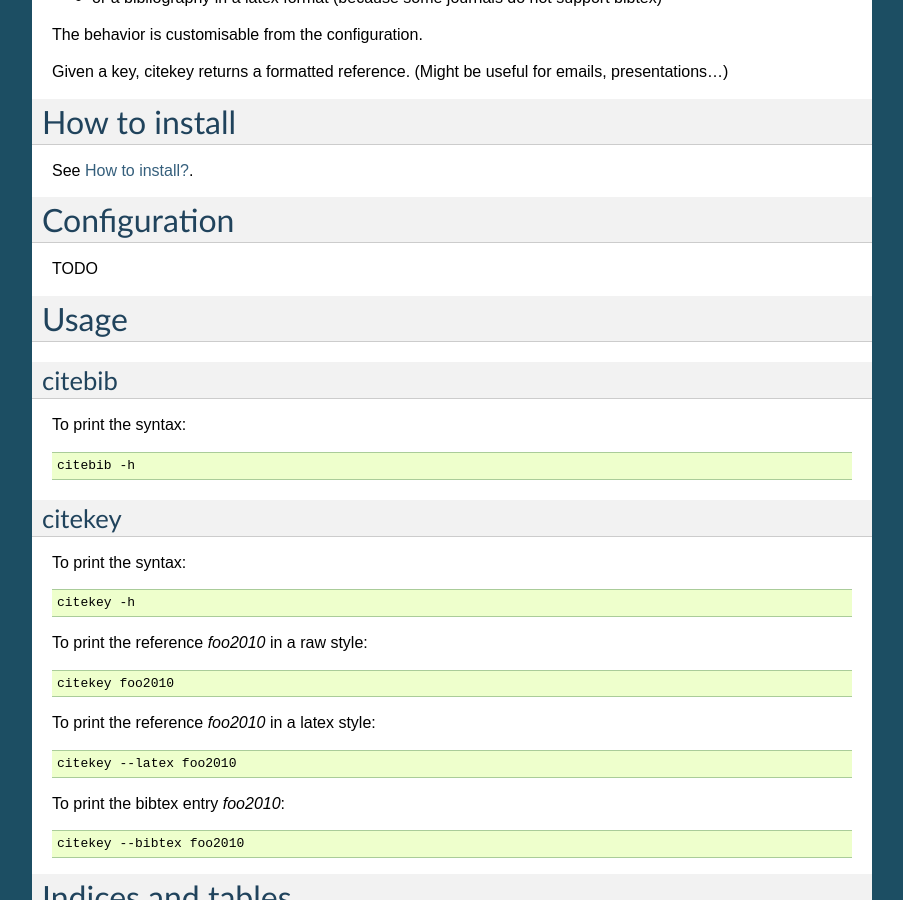
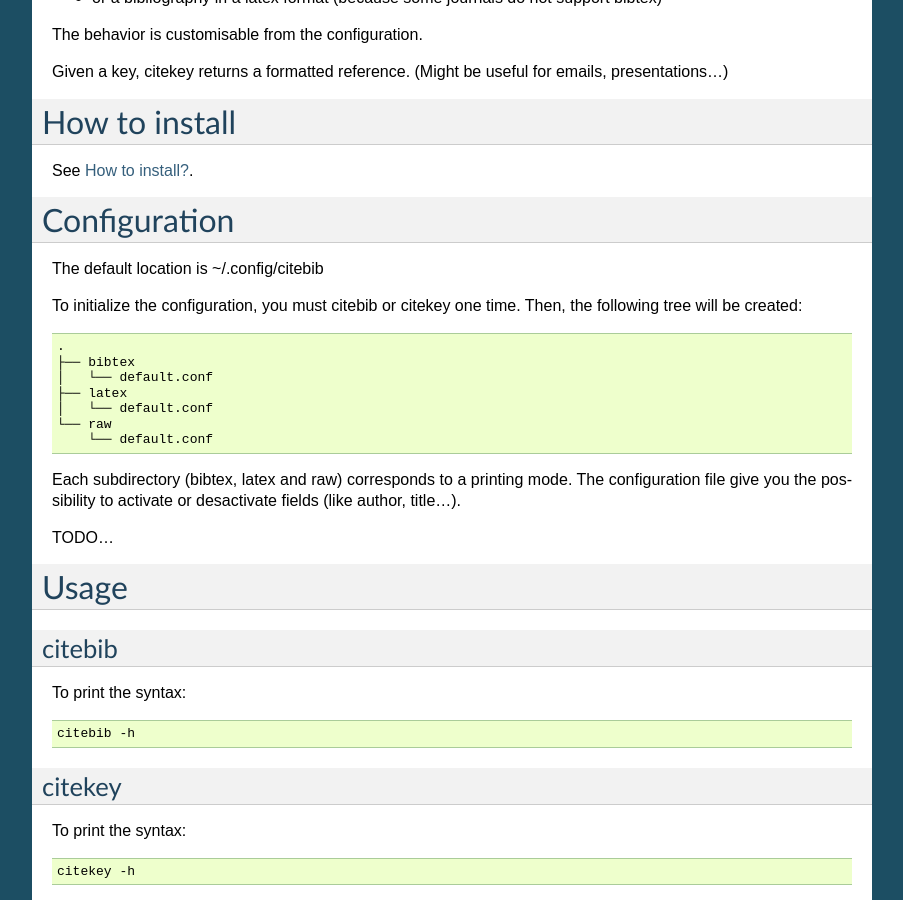
Before and after one commit to salsergey/CiteBib, a Sphinx documentation site: the page built from docs/source/index.rst, in a window 1280 px wide and 900 px high, scrolled down 657 px. Shown: the whole window, without its empty margins (198-1101 px from the left). Built offline with Sphinx 7.4.7, drawn with Linux system fonts in a browser that asks for light colours.

Commit message:
add doc for configuration

```diff
--- a/docs/source/index.rst
+++ b/docs/source/index.rst
@@ -50,7 +50,25 @@ See :doc:`install`.
 Configuration
 =============
 
-TODO
+The default location is ~/.config/citebib
+
+To initialize the configuration, you must citebib or citekey one time.
+Then, the following tree will be created:
+
+.. code-block:: sh
+
+    .
+    ├── bibtex
+    │   └── default.conf
+    ├── latex
+    │   └── default.conf
+    └── raw
+        └── default.conf
+
+Each subdirectory (bibtex, latex and raw) corresponds to a printing mode.
+The configuration file give you the possibility to activate or desactivate fields (like author, title...).
+
+TODO...
 
 Usage
 =====
```
